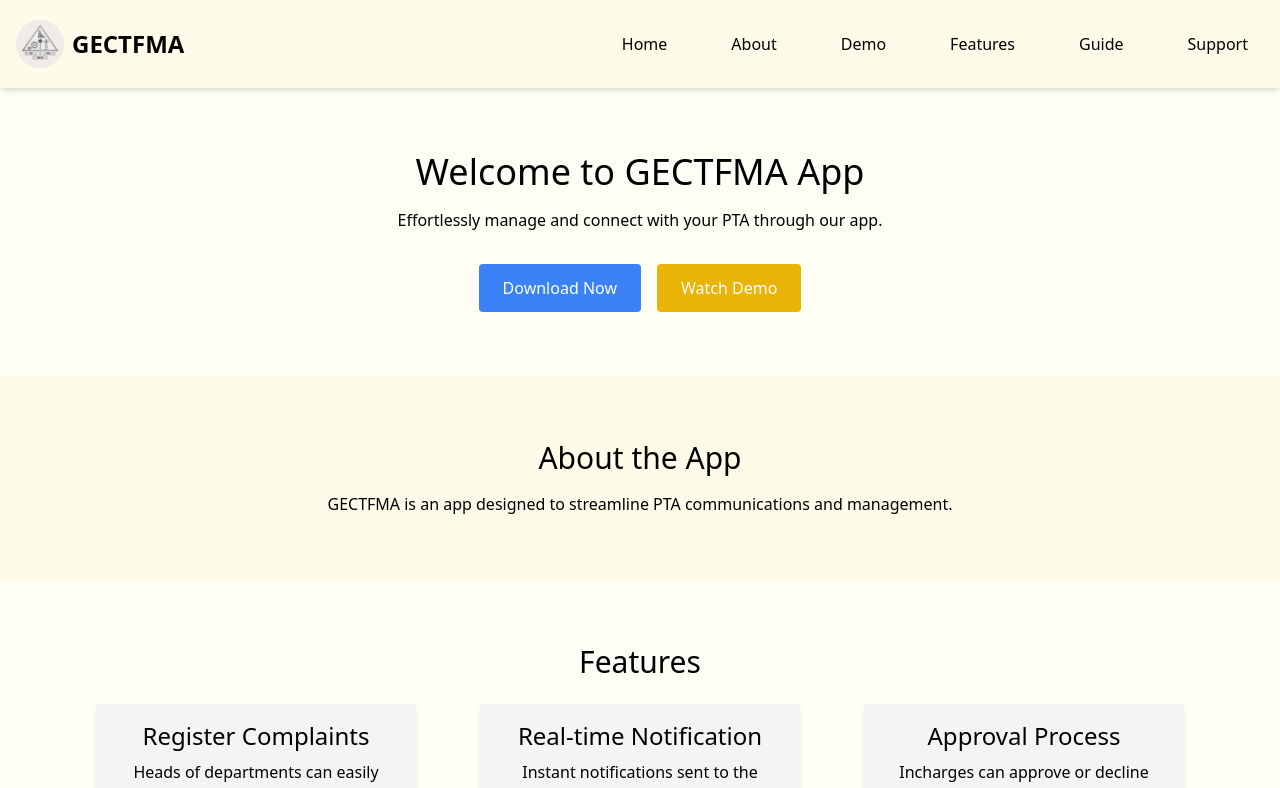
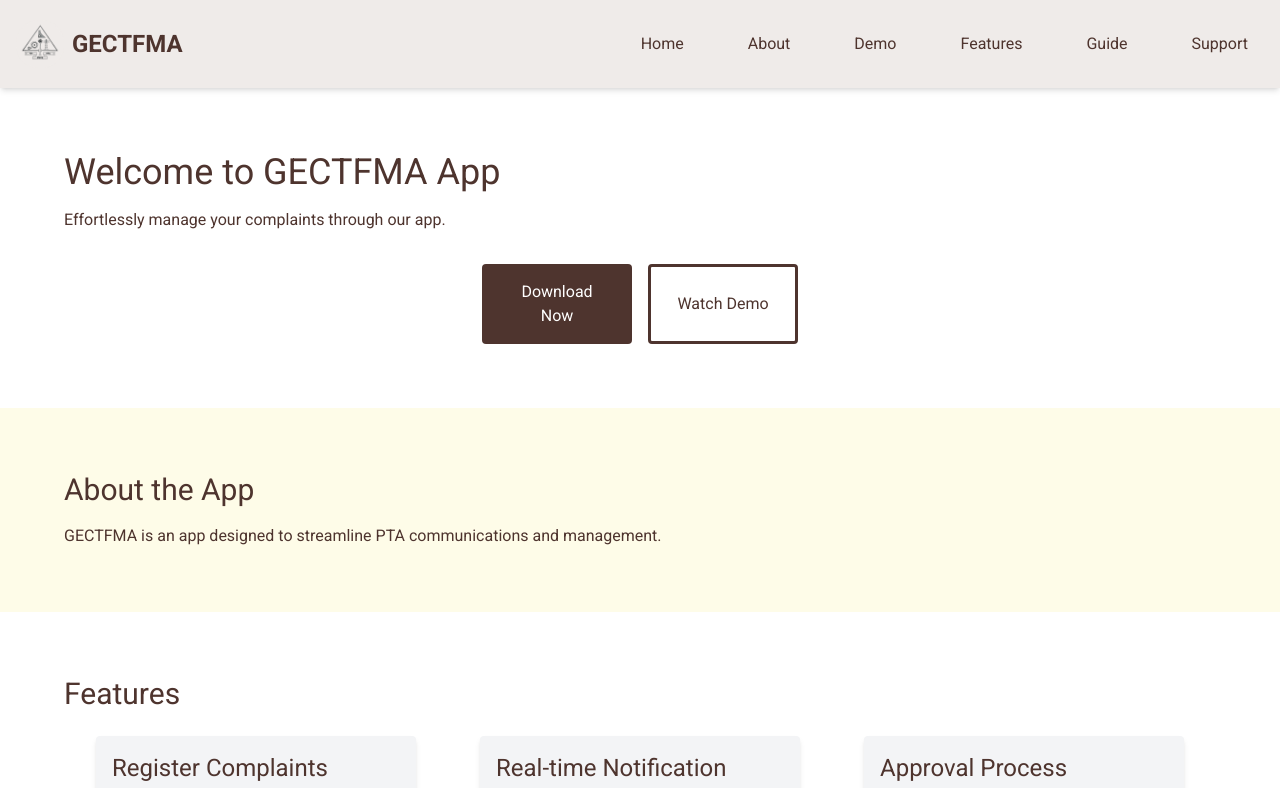
Before and after one commit to kevinandel/GECTFMA_React, a React (Vite) app: page / in a window 1280 px wide. Shown: the top 788 px of the page. Built offline with nearby package versions, Linux system fonts and the light colour scheme.

Commit message:
Updates as per design

```diff
--- a/index.html
+++ b/index.html
@@ -1,8 +1,12 @@
-<!doctype html>
+<!DOCTYPE html>
 <html lang="en">
   <head>
     <meta charset="UTF-8" />
     <link rel="icon" href="/icon.png" />
+    <link
+      href="https://fonts.googleapis.com/css2?family=Roboto:wght@400;700&display=swap"
+      rel="stylesheet"
+    />
     <meta name="viewport" content="width=device-width, initial-scale=1.0" />
     <title>GECTFMA</title>
   </head>
--- a/src/App.jsx
+++ b/src/App.jsx
@@ -1,7 +1,7 @@
 import React from "react";
 import "./index.css";
-import Navbar from "./components/Navbar";
-import Home from "./components/Home";
+import Navbar from "./components/navbar/Navbar";
+import Home from "./components/home/Home";
 import Features from "./components/Features";
 import Guide from "./components/Guide";
 import About from "./components/About";
--- /dev/null
+++ b/src/components/home/Home.css
@@ -0,0 +1,26 @@
+.download-button {
+  background-color: #4e342e;
+  width: 150px;
+  height: 80px;
+  text-align: center;
+}
+
+.download-button:hover {
+  background-color: #4e342ee7;
+  width: 150px;
+  height: 80px;
+}
+
+.demo-button {
+  border: 3px solid#4E342E;
+  width: 150px;
+  height: 80px;
+  text-align: center;
+}
+
+.demo-button:hover {
+  border: 3px solid#4E342E;
+  background-color: #4e342e54;
+  width: 150px;
+  height: 80px;
+}
--- a/src/components/Home.jsx
+++ b/src/components/home/Home.jsx
@@ -1,4 +1,5 @@
 import React from "react";
+import "./Home.css"
 
 const Home = () => {
   const handleWatchDemoClick = () => {
@@ -17,17 +18,17 @@ const Home = () => {
       <section id="home" className="p-16 text-center">
         <h1 className="text-4xl mb-4">Welcome to GECTFMA App</h1>
         <p className="mb-8">
-          Effortlessly manage and connect with your PTA through our app.
+          Effortlessly manage your complaints through our app.
         </p>
         <div className="flex justify-center space-x-4">
           <a href="/gectfma.apk" download="gectfma.apk">
-            <button className="px-6 py-3 bg-blue-500 text-white rounded">
+            <button className="px-6 py-3 text-white rounded download-button">
               Download Now
             </button>
           </a>
           <button
             onClick={handleWatchDemoClick}
-            className="px-6 py-3 bg-yellow-500 text-white rounded"
+            className="px-6 py-3 rounded demo-button"
           >
             Watch Demo
           </button>
--- /dev/null
+++ b/src/components/navbar/Navbar.css
@@ -0,0 +1,7 @@
+nav.navbar {
+  background-color: #EFEBE9;
+}
+
+.hamburger-icon span {
+  background-color: #4E342E;
+}
--- a/src/components/Navbar.jsx
+++ b/src/components/navbar/Navbar.jsx
@@ -1,5 +1,6 @@
 import React, { useState } from "react";
-import icon from "../assets/icon.png";
+import icon from "../../assets/icon.png";
+import "./Navbar.css"
 
 const Navbar = () => {
   const [menuOpen, setMenuOpen] = useState(false);
@@ -8,7 +9,7 @@ const Navbar = () => {
   };
 
   return (
-    <nav className="flex items-center justify-between p-4 shadow-md bg-yellow-50">
+    <nav className="flex items-center justify-between p-4 shadow-md navbar">
       <div className="logo flex items-center">
         <img className="w-12 h-12 mr-2" src={icon} alt="Logo" />
         <h3 className="text-2xl font-semibold">GECTFMA</h3>
--- a/src/index.css
+++ b/src/index.css
@@ -1,11 +1,17 @@
 @tailwind base;
 @tailwind components;
 @tailwind utilities;
+
+* {
+  font-family: Roboto;
+  text-align: left;
+}
 
 html {
   scroll-behavior: smooth;
 }
 
 body {
-  background-color: hsla(56, 100%, 97%, 0.708);
+  color: #4e342e;
+  background-color: #ffffff;
 }
```
